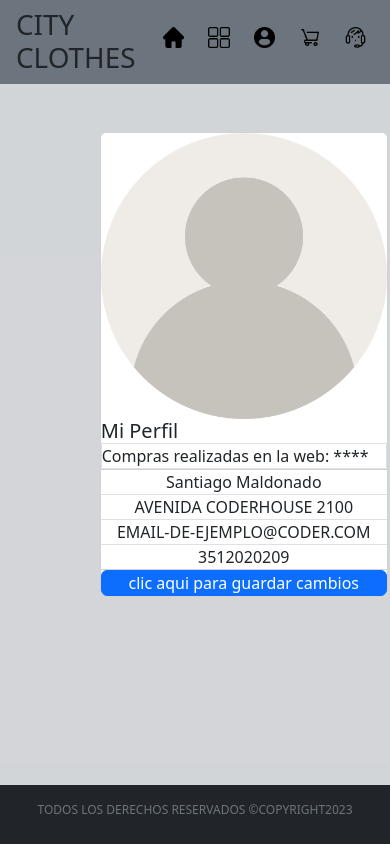
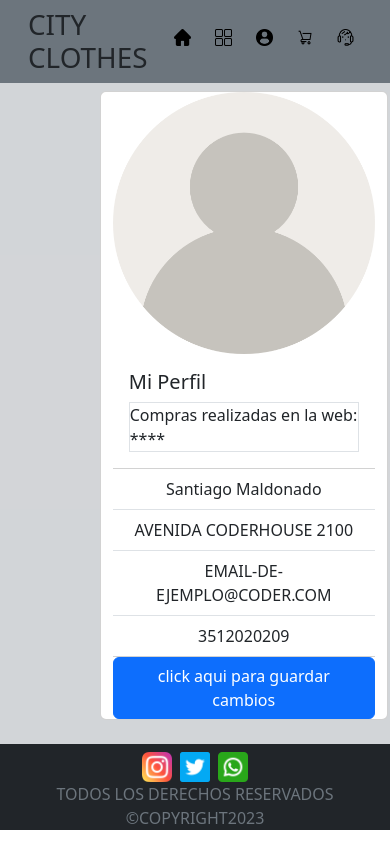
Before and after one commit to MaldonadoSantii/CityClothes, a plain HTML site: page pages/miperfil.html in a window 390 px wide. Drawn offline with nearby package versions, Linux system fonts and the light colour scheme; files that its build step writes are made by us from their sources; a web font is replaced by a local one.

Commit message:
actualizacion de responsive

```diff
--- a/css/grid.css
+++ /dev/null
@@ -1,126 +0,0 @@
-*{
-    margin: 0;
-    padding: 0;
-    /* box-sizing: border-box; */
-}
-body{
-    height: 100vh;
-    display: grid;
-    grid-template-rows: 1fr 4fr 1fr;
-    grid-template-columns:2 1fr;
-    grid-template-areas:
-    "header header"
-    "main main"
-    "footer footer"
- ;
-}
-header{
-    background: pink;
-    grid-area: header;
-
-}
-header nav{
-    height: 100%;
-    background: lightblue;
-    display: flex;
-    justify-content: center;
-}
-header nav div ul{
-    display: flex;
-    /* margin-left: 10px; */
-    list-style-type: none;
-    justify-content: space-evenly;
-}
-
-
-main{
-    background: red;
-    grid-area: main;
-}
-footer{
-    background: yellowgreen;
-    grid-area: footer;
-}
-
-
-
-
-/* EJEMPLO DE CLASE DE GRIDS */
-/* body{
-    height: 100vh;
-    /* background: blue; */
-    /* display: grid;
-    grid-template-rows: 1.5fr repeat(2, 2fr) 0.5fr;
-    grid-template-columns: 0.5fr repeat(2, 2fr);
-    grid-template-areas:
-    "nav header header"
-    "nav main main"
-    "nav main main"
-    "nav footerr footerr"
-;
-grid-column-gap: 20px;
-grid-row-gap: 20px;
-}
-
-.header{
-       background-color:  gold;
-       grid-area: header;
-}
-.nav{
-    background:  gold;
-    grid-area: nav;
-} */
-/* .main{
-    /* background: ; */
-    /* grid-area: main;
-    display: grid;
-    grid-template-rows: repeat(2,1fr);
-    grid-template-columns: 4fr 1fr;
-    grid-template-areas:
-    "sectionUno aside"
-    "sectionDos aside"
-  ;
-  grid-column-gap: 20px;
-  grid-row-gap: 20px;
-} */
-/* #sectionUno{
-    background:  gold;
-    grid-area: sectionUno;
-    display: grid;
-    grid-template-rows: 100px 100px;
-    grid-template-columns: auto auto;
-    grid-column-gap: 10px;
-    grid-row-gap: 10px;
-    justify-items: stretch;
-    align-items: stretch; */ */
-/* }
-#sectionUno div{
-    background-color: violet;
-}
-#sectionDos{
-    background:  gold;
-    grid-area: sectionDos;
-}
-.aside{
-    background:  gold;
-    grid-area: aside;
-}
-.footerr{
-    background:  gold;
-    grid-area: footerr;
-} */ */
-
-/* //XX-large devices (larger desktops, 1400px and up) */
-@media (max-width: 1400px) {}
-
-/* //X-large devices (large desktops, 1200px and up) */
-@media (max-width: 1200px) {}
-
-/* //large devices (desktops, 992px and up) */
-@media (max-width: 992px) {}
-
-/* //medium devices (tablets, 768px and up) */
-@media (max-width: 768px) {}
-
-/* //Small devices (landscape phones, 576px and up) */
-@media (max-width: 576px) {}
--- a/pages/miperfil.html
+++ b/pages/miperfil.html
@@ -33,12 +33,12 @@
   </div>
 </header>
 
-<main class="container-fluid bg-secondary" style="--bs-bg-opacity: .3">
-  <div class="row">
-    <div class="col-3">
+<main class="container-fluid bg-secondary main__mi--perfil" style="--bs-bg-opacity: .3">
+  <div class="row h-100">
+    <div class="col-3 col-sm-3">
 
     </div>
-  <div class="col-6 card mx-auto mt-5"  style="width: 18rem;">
+  <div class="col-6 col-sm-6 card mx-auto mt-2 mb-4"  style="width: 18rem;">
     <img src="../img/user.png" class="card-img-top" alt="...">
     <div class="card-body">
       <h5 class="card-title">Mi Perfil</h5>
@@ -51,21 +51,25 @@
       <li class="list-group-item text-center">EMAIL-DE-EJEMPLO@CODER.COM</li>
       <li class="list-group-item text-center">3512020209</li>
     </ul>
-    <a href="#" class="btn btn-primary">clic aqui para guardar cambios</a>
+    <a href="#" class="btn btn-primary">click aqui para guardar cambios</a>
   </div>
-  <div class="col-3">
+  <div class="col-3 col-sm-3">
 
   </div>
 </div>
 </main>
 
 
+<!-- PIE DE PAGINA -->
+<footer class="footer__mp container-fluid bg-dark text-secondary">
+  <div class="Logos__redes d-flex justify-content-center">
+      <a href="instagram.com" class="mt-2" style="width: 30px;"><img src="../assets/instagram.png" alt="instagram" style="width: 30px;" ></a>
+      <a href="twitter.com" class="ms-2 mt-2" style="width: 30px;"><img src="../assets/twitter.png" alt="twitter" style="width: 30px;" ></a>
+      <a href="whatsapp.com" class="ms-2 mt-2" style="width: 30px;"><img src="../assets/whatsapp.png" alt="whatsapp" style="width: 30px;" ></a>
 
+  </div>
+       <p class="text-center footer__p"> TODOS LOS DERECHOS RESERVADOS &copy;COPYRIGHT2023</p>
 
-
-   <!-- PIE DE PAGINA -->
-   <footer class="footer__cero container-fluid bg-dark text-secondary">
-    <p class="justify-content-center d-flex pt-3 "> TODOS LOS DERECHOS RESERVADOS &copy;COPYRIGHT2023</p>
 </footer>
   <script src="https://cdn.jsdelivr.net/npm/bootstrap@5.3.0/dist/js/bootstrap.bundle.min.js" integrity="sha384-geWF76RCwLtnZ8qwWowPQNguL3RmwHVBC9FhGdlKrxdiJJigb/j/68SIy3Te4Bkz" crossorigin="anonymous"></script>
 </body>
--- a/sass/style.scss
+++ b/sass/styles.scss
@@ -56,10 +56,16 @@ footer{
          height: 400px !important;
 
     }
-    .footer__cero{
-        font-size: 12px !important;
+    .footer__allpages{
+        height: auto !important;
+    }
+    .logos__redes{
+        display: flex !important;
         justify-content: center;
     }
+   .footer__p{
+    font-size: 12px !important;
+   }
     /* CATALOGO */
     .catalogo__titulo{
         font-size: 1em !important;
@@ -144,6 +150,7 @@ footer{
 .publicidad__catalogo{
     display: none;
 }
+
 .main__catalogo{
     width: 100% !important;
 }
@@ -173,15 +180,31 @@ footer{
 .form__de--contactanos{
     padding-top: 200px !important;
 }
+.footer__allpages{
+    height: 70px !important;
+}
+// .footer__p{
+//     font-size: 12px !important;
+// }
 
 }
 
 /*** Responsive Styles Standard Desktop Only ***/
-@media all and (min-width: 992px) and (max-width: 1440px) {
-    .publicidad__catalogo{
+@media all and (min-width: 992px) and (max-width: 1450px) {
+    .publicidad__catalogo {
         display: block;
-    }
- .main__miperfil{
-    height: 83vh;
- }
+      }
+      .main__compras{
+        height: 83vh;
+      }
+      .footer__allpages {
+        height: auto !important;
+      }
+      .footer__mp{
+        height: 700px !important;
+      }
+      .main__mi--perfil{
+        height: 84vh !important;
+      }
+
 }
```
Also changed, not shown: index.html (+10 -3 lines), pages/catalogo.html (+9 -6 lines), pages/compras.html (+10 -5 lines), pages/contactanos.html (+13 -19 lines), assets/instagram.png (added), assets/twitter.png (added), assets/whatsapp.png (added), css/styles.css (added), sass/styles.css, 3 other files.
